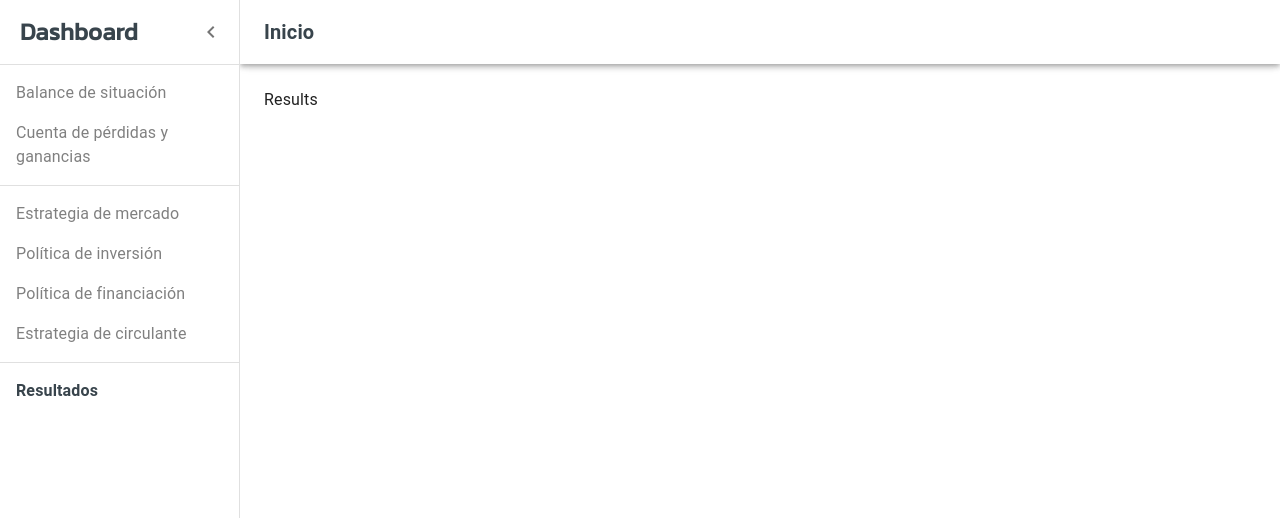
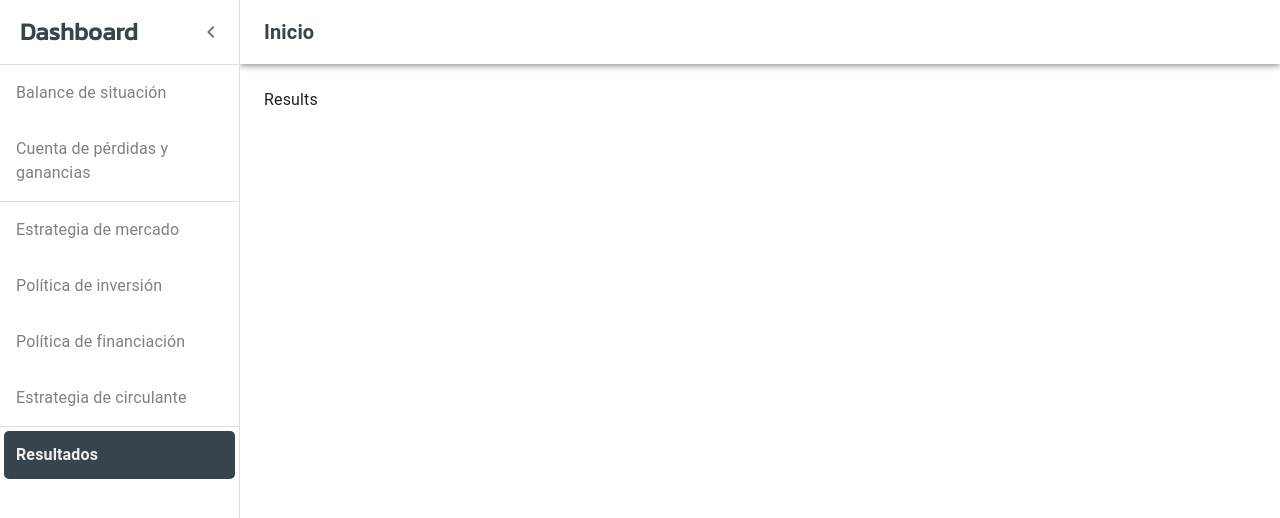
Before and after one commit to feljimgon1/felix-jimenez-naharro, a React (Create React App) app in the folder client/: page /dashboard/resultados in a window 1280 px wide. Shown: the top 518 px of the page. Built offline with nearby package versions, Linux system fonts and the light colour scheme.

Commit message:
[Style] Minor changes regarding styling

```diff
--- a/client/src/components/welcome/welcomeHeader/WelcomeHeader.jsx
+++ b/client/src/components/welcome/welcomeHeader/WelcomeHeader.jsx
@@ -10,8 +10,8 @@ export default function WelcomeHeader() {
           SV-Tech
         </div>
         <div className="getting-started-actions">
-          <Link to="register"><button className='btn' id="btn-start">Comenzar</button></Link>
-          <Link><button className='btn' id="btn-info">Más información</button></Link>
+          <Link to="register"><button className='btn-home' id="btn-start">Comenzar</button></Link>
+          <Link><button className='btn-home' id="btn-info">Más información</button></Link>
         </div>
       </div>
     </div>
--- a/client/src/components/welcome/welcomeHeader/WelcomeHeader.scss
+++ b/client/src/components/welcome/welcomeHeader/WelcomeHeader.scss
@@ -26,7 +26,7 @@
       display: flex;
       gap: 3em;
 
-      .btn {
+      .btn-home {
         padding: .7em;
         width: fit-content;
         border-radius: 5px;
@@ -34,6 +34,7 @@
         font-family: 'Quicksand', sans-serif;
         font-weight: 600;
         font-size: 16px;
+        background-color: transparent;
 
         &:hover {
           cursor: pointer;
--- a/client/src/index.scss
+++ b/client/src/index.scss
@@ -11,3 +11,13 @@ code {
   font-family: source-code-pro, Menlo, Monaco, Consolas, 'Courier New',
     monospace;
 }
+
+.btn {
+  background-color: #38444c !important;
+  width: fit-content;
+  color: #f0f0f0;
+}
+
+.centered {
+  margin: 1em auto !important;
+}
--- a/client/src/pages/dashboard/Dashboard.jsx
+++ b/client/src/pages/dashboard/Dashboard.jsx
@@ -4,13 +4,10 @@ import './Dashboard.scss'
 import Box from '@mui/material/Box';
 import Drawer from '@mui/material/Drawer';
 import CssBaseline from '@mui/material/CssBaseline';
-import List from '@mui/material/List';
 import Divider from '@mui/material/Divider';
 import IconButton from '@mui/material/IconButton';
 import ChevronLeftIcon from '@mui/icons-material/ChevronLeft';
 import ChevronRightIcon from '@mui/icons-material/ChevronRight';
-import ListItem from '@mui/material/ListItem';
-import ListItemButton from '@mui/material/ListItemButton';
 import { Link, NavLink, Outlet } from 'react-router-dom';
 import DashboardToolbar from '../../components/drawerComponent/dashboardToolbar/DashboardToolbar';
 
@@ -98,41 +95,41 @@ export default function Dashboard() {
             </IconButton>
           </DrawerHeader>
           <Divider />
-          <List>
+          <div className='nav-menu'>
             {situationTables.map((table, index) => (
               <NavLink key={index} className="nav-link" to={table.path}>
-                <ListItem  disablePadding>
-                  <ListItemButton>
+                {/* <ListItem  disablePadding>
+                  <ListItemButton> */}
                     {table.name}
-                  </ListItemButton>
-                </ListItem>
+                  {/* </ListItemButton>
+                </ListItem> */}
               </NavLink>
             ))}
-          </List>
+          </div>
           <Divider />
-          <List>
+          <div className='nav-menu'>
             {steps.map((table, index) => (
               <NavLink key={index} className="nav-link" to={table.path}>
-                <ListItem disablePadding>
-                  <ListItemButton>
+                {/* <ListItem disablePadding>
+                  <ListItemButton> */}
                      {table.name}
-                  </ListItemButton>
-                </ListItem>
+                  {/* </ListItemButton>
+                </ListItem> */}
               </NavLink>
             ))}
-          </List>
+          </div>
           <Divider />
-          <List>
+          <div className='nav-menu'>
             {results.map((table, index) => (
               <NavLink key={index} className="nav-link" to={table.path}>
-                <ListItem disablePadding>
-                  <ListItemButton>
+                {/* <ListItem disablePadding> */}
+                  {/* <ListItemButton> */}
                     {table.name}
-                  </ListItemButton>
-                </ListItem>
+                  {/* </ListItemButton> */}
+                {/* </ListItem> */}
               </NavLink>
             ))}
-          </List>
+          </div>
         </Drawer>
         <Main open={open}>
           <DrawerHeader/>
--- a/client/src/pages/dashboard/Dashboard.scss
+++ b/client/src/pages/dashboard/Dashboard.scss
@@ -18,12 +18,21 @@
   }
 }
 
+.nav-menu {
+  display: flex;
+  flex-direction: column;
+}
+
 .nav-link {
   text-decoration: none;
   color: gray;
+  padding: .75em;
+  margin: .25em;
+  border-radius: 5px;
 }
 
 .active {
   font-weight: bold !important;
-  color: #38444c;
+  color: #f0f0f0;
+  background-color: #38444c;
 }
--- a/client/src/pages/login/Login.jsx
+++ b/client/src/pages/login/Login.jsx
@@ -24,7 +24,7 @@ export default function Login() {
                         label="Contraseña"
                         variant="outlined"
                         type="password" />
-                    <Button sx={{width: 'fit-content', margin: '0 auto'}} variant="contained">Iniciar sesión</Button>
+                    <Button className='btn centered' variant="contained">Iniciar sesión</Button>
                 </form>
             </div>
     </div>
--- a/client/src/pages/login/Login.scss
+++ b/client/src/pages/login/Login.scss
@@ -13,7 +13,6 @@
     .form-title {
       font-weight: 600;
       font-size: 2rem;
-
     }
 
     .form-container {
@@ -21,12 +20,6 @@
       flex-direction: column;
       gap: 1em;
       padding: 2em;
-
-      .acc-exists {
-        margin: 0 auto;
-      }
     }
-
   }
-
 }
--- a/client/src/pages/register/Register.jsx
+++ b/client/src/pages/register/Register.jsx
@@ -42,7 +42,7 @@ export default function Register() {
                         variant="outlined"
                         type="password" />
                     <div className='acc-exists'>¿Ya tiene cuenta? Pulse <Link to="/login">aquí</Link></div>
-                    <Button sx={{width: 'fit-content', margin: '0 auto'}} variant="contained">Registro</Button>
+                    <Button className='btn centered' variant="contained">Registro</Button>
                 </form>
             </div>
         </div>
```
